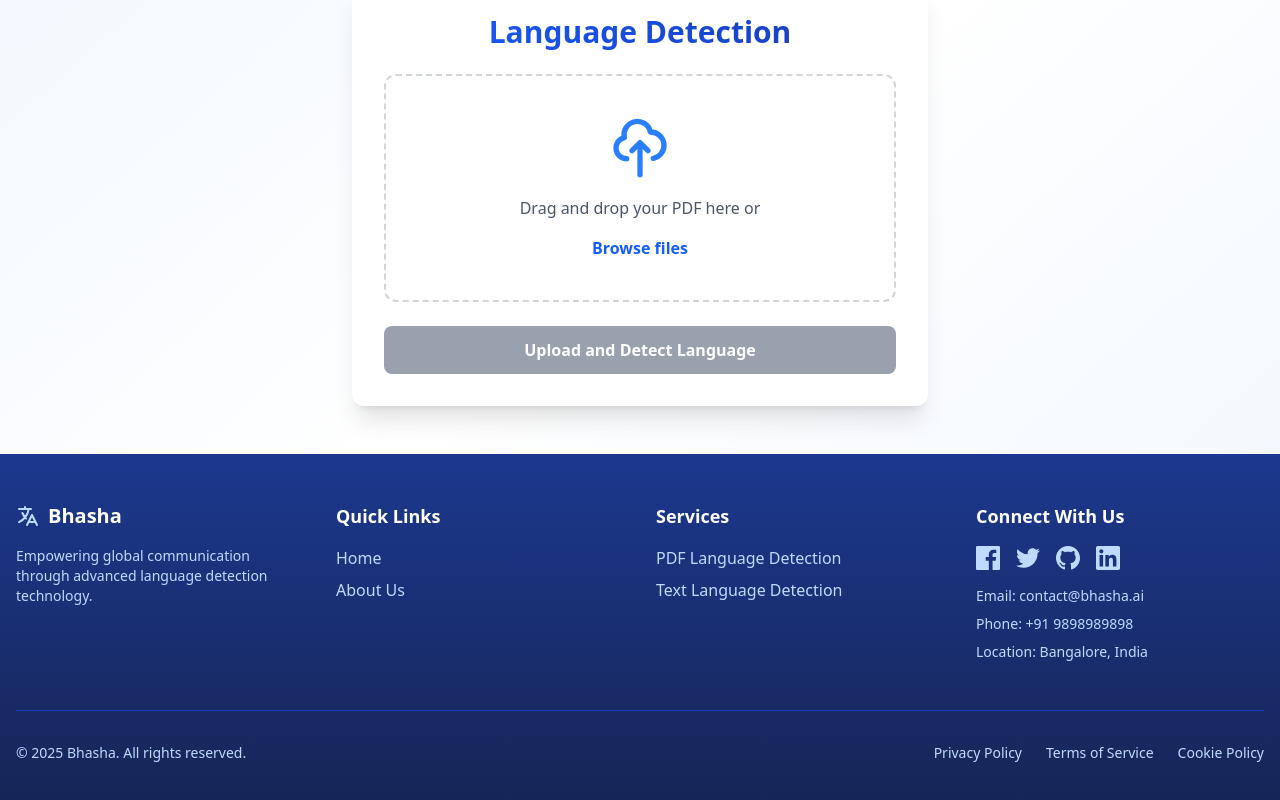
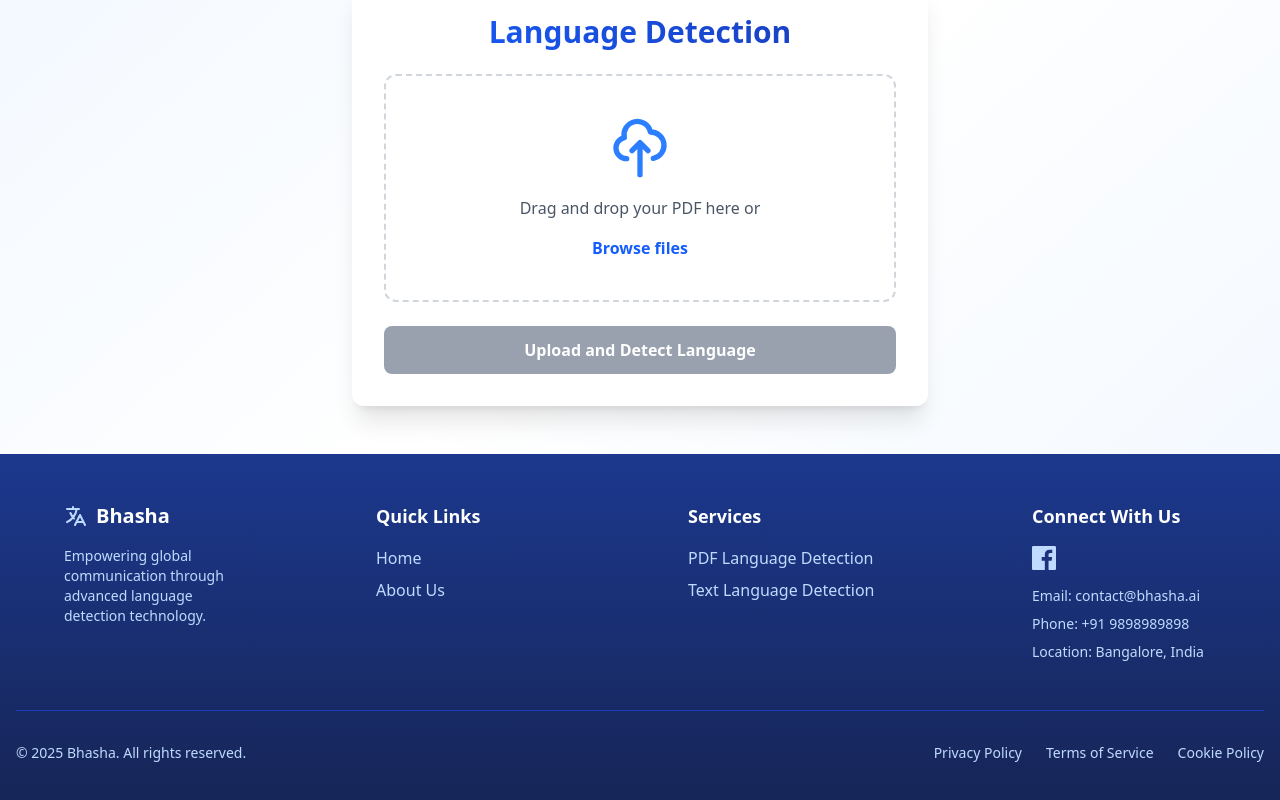
Before and after one commit to Chandramadi/language_detection_frontend, a React (Vite) app: page / in a window 1280 px wide. Shown: the part 322-1122 px from the top of the page. Built offline with nearby package versions, Linux system fonts and the light colour scheme; no server answers.

Commit message:
Modified Footer.jsx

```diff
--- a/src/components/Footer.jsx
+++ b/src/components/Footer.jsx
@@ -12,8 +12,9 @@
     }`}>
       <div className="container mx-auto px-4 py-12">
         <div className="grid grid-cols-1 md:grid-cols-4 gap-8">
+
           {/* About Section */}
-          <div className="space-y-4">
+          <div className="space-y-4 px-12">
             <Link to="/" className="flex items-center space-x-2">
               <svg xmlns="http://www.w3.org/2000/svg" className={`h-6 w-6 ${
                 isDarkMode ? 'text-blue-400' : 'text-blue-200'
@@ -28,7 +29,7 @@
           </div>
 
           {/* Quick Links */}
-          <div className="space-y-4">
+          <div className="space-y-4 px-10">
             <h3 className="text-lg font-semibold">Quick Links</h3>
             <ul className="space-y-2">
               <li>
@@ -49,7 +50,7 @@
           </div>
 
           {/* Services */}
-          <div className="space-y-4">
+          <div className="space-y-4 px-8">
             <h3 className="text-lg font-semibold">Services</h3>
             <ul className="space-y-2">
               <li>
@@ -70,7 +71,7 @@
           </div>
 
           {/* Connect With Us */}
-          <div className="space-y-4">
+          <div className="space-y-4 px-14">
             <h3 className="text-lg font-semibold">Connect With Us</h3>
             <div className="flex space-x-4">
               <a href="https://www.facebook.com/" className={`transition-colors duration-300 ${
@@ -88,7 +89,7 @@
                   : 'text-blue-200 hover:text-white'
               }`}>
                 <svg className="h-6 w-6" fill="currentColor" viewBox="0 0 24 24">
-                  <path d="M23.954 4.569c-.885.389-1.83.654-2.825.775 1.014-.611 1.794-1.574 2.163-2.723-.951.555-2.005.959-3.127 1.184-.896-.959-2.173-1.559-3.591-1.559-2.717 0-4.92 2.203-4.92 4.917 0 .39.045.765.127 1.124C7.691 8.094 4.066 6.13 1.64 3.161c-.427.722-.666 1.561-.666 2.475 0 1.71.87 3.213 2.188 4.096-.807-.026-1.566-.248-2.228-.616v.061c0 2.385 1.693 4.374 3.946 4.827-.413.111-.849.171-1.296.171-.314 0-.615-.03-.916-.086.631 1.953 2.445 3.377 4.604 3.417-1.68 1.319-3.809 2.105-6.102 2.105-.39 0-.779-.023-1.17-.067 2.189 1.394 4.768 2.209 7.557 2.209 9.054 0 13.999-7.496 13.999-13.986 0-.209 0-.42-.015-.63.961-.689 1.8-1.56 2.46-2.548l-.047-.02z"/>
+                  <path d="M23.954 4.569c..." />
                 </svg>
               </a>
               <a href="https://github.com/" className={`transition-colors duration-300 ${
@@ -97,7 +98,7 @@
                   : 'text-blue-200 hover:text-white'
               }`}>
                 <svg className="h-6 w-6" fill="currentColor" viewBox="0 0 24 24">
-                  <path d="M12 0c-6.626 0-12 5.373-12 12 0 5.302 3.438 9.8 8.207 11.387.599.111.793-.261.793-.577v-2.234c-3.338.726-4.033-1.416-4.033-1.416-.546-1.387-1.333-1.756-1.333-1.756-1.089-.745.083-.729.083-.729 1.205.084 1.839 1.237 1.839 1.237 1.07 1.834 2.807 1.304 3.492.997.107-.775.418-1.305.762-1.604-2.665-.305-5.467-1.334-5.467-5.931 0-1.311.469-2.381 1.236-3.221-.124-.303-.535-1.524.117-3.176 0 0 1.008-.322 3.301 1.23.957-.266 1.983-.399 3.003-.404 1.02.005 2.047.138 3.006.404 2.291-1.552 3.297-1.23 3.297-1.23.653 1.653.242 2.874.118 3.176.77.84 1.235 1.911 1.235 3.221 0 4.609-2.807 5.624-5.479 5.921.43.372.823 1.102.823 2.222v3.293c0 .319.192.694.801.576 4.765-1.589 8.199-6.086 8.199-11.386 0-6.627-5.373-12-12-12z"/>
+                  <path d="M12 0c..." />
                 </svg>
               </a>
               <a href="https://in.linkedin.com/" className={`transition-colors duration-300 ${
@@ -106,7 +107,7 @@
                   : 'text-blue-200 hover:text-white'
               }`}>
                 <svg className="h-6 w-6" fill="currentColor" viewBox="0 0 24 24">
-                  <path d="M20.447 20.452h-3.554v-5.569c0-1.328-.027-3.037-1.852-3.037-1.853 0-2.136 1.445-2.136 2.939v5.667H9.351V9h3.414v1.561h.046c.477-.9 1.637-1.85 3.37-1.85 3.601 0 4.267 2.37 4.267 5.455v6.286zM5.337 7.433c-1.144 0-2.063-.926-2.063-2.065 0-1.138.92-2.063 2.063-2.063 1.14 0 2.064.925 2.064 2.063 0 1.139-.925 2.065-2.064 2.065zm1.782 13.019H3.555V9h3.564v11.452zM22.225 0H1.771C.792 0 0 .774 0 1.729v20.542C0 23.227.792 24 1.771 24h20.451C23.2 24 24 23.227 24 22.271V1.729C24 .774 23.2 0 22.222 0h.003z"/>
+                  <path d="M20.447 20.452h..." />
                 </svg>
               </a>
             </div>
@@ -126,19 +127,13 @@
             </div>
             <div className="flex space-x-6 text-sm">
               <Link to="/privacy" className={`transition-colors duration-300 ${
-                isDarkMode
-                  ? 'text-gray-300 hover:text-white'
-                  : 'text-blue-200 hover:text-white'
+                isDarkMode ? 'text-gray-300 hover:text-white' : 'text-blue-200 hover:text-white'
               }`}>Privacy Policy</Link>
               <Link to="/terms" className={`transition-colors duration-300 ${
-                isDarkMode
-                  ? 'text-gray-300 hover:text-white'
-                  : 'text-blue-200 hover:text-white'
+                isDarkMode ? 'text-gray-300 hover:text-white' : 'text-blue-200 hover:text-white'
               }`}>Terms of Service</Link>
               <Link to="/cookies" className={`transition-colors duration-300 ${
-                isDarkMode
-                  ? 'text-gray-300 hover:text-white'
-                  : 'text-blue-200 hover:text-white'
+                isDarkMode ? 'text-gray-300 hover:text-white' : 'text-blue-200 hover:text-white'
               }`}>Cookie Policy</Link>
             </div>
           </div>
```
